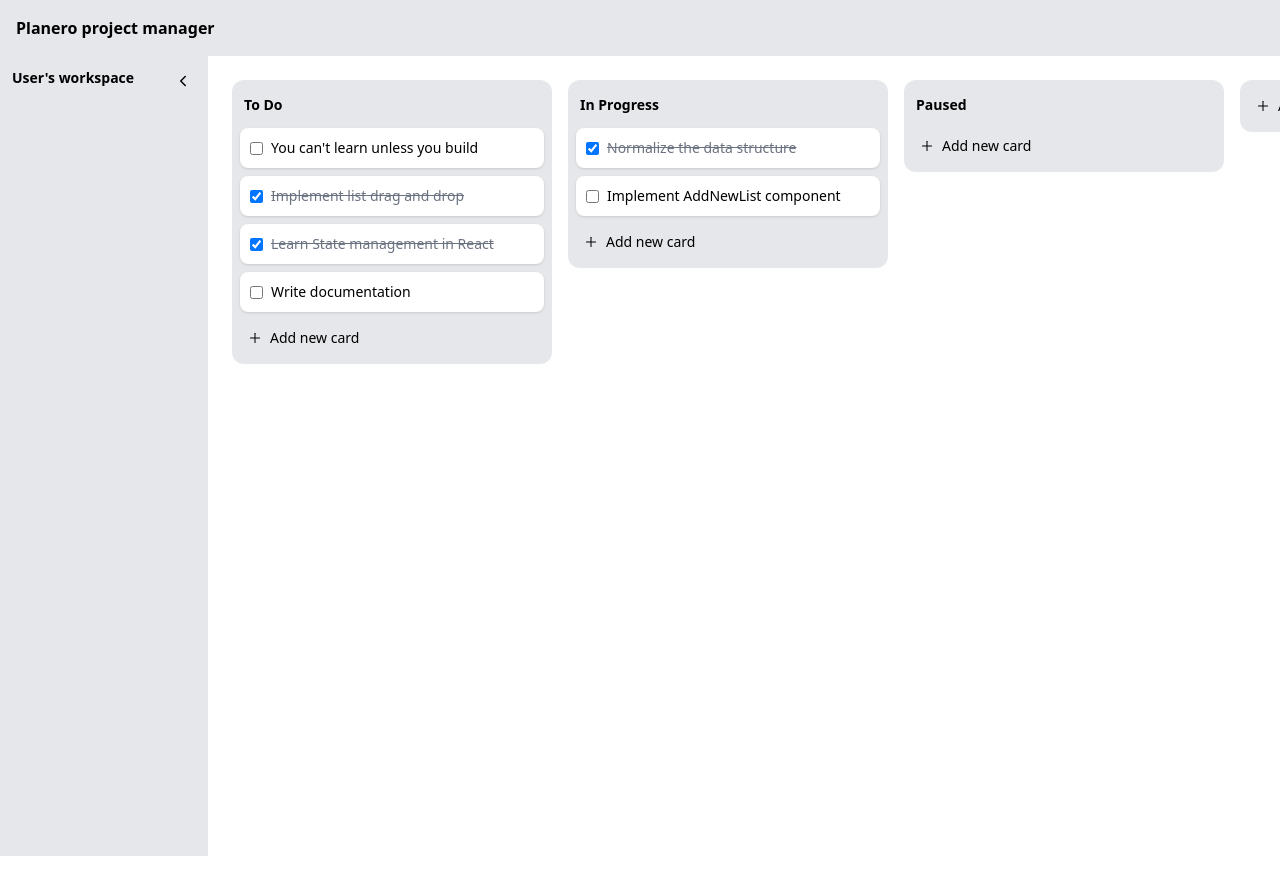
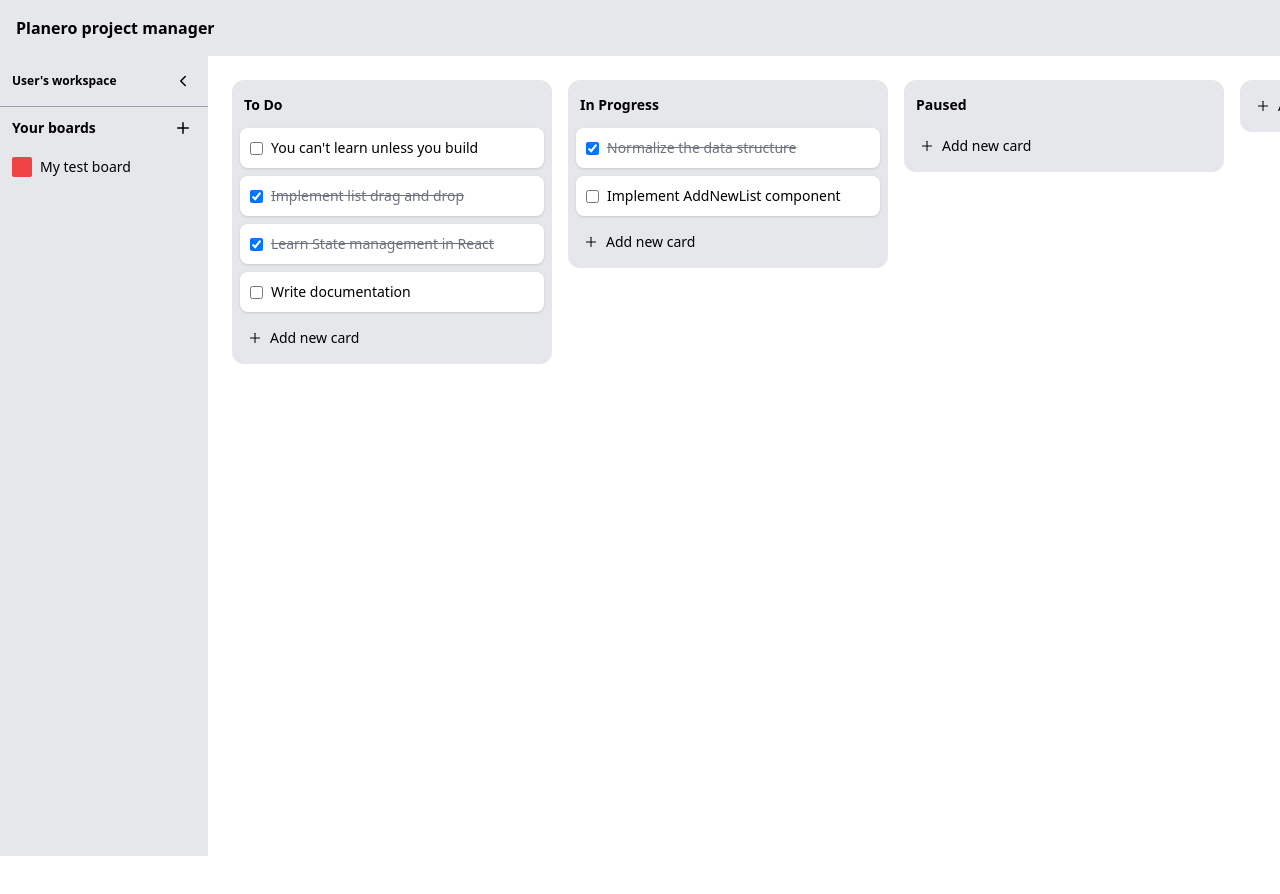
Before and after one commit to raknos13/planero-planner-react, a React (Vite) app: page / in a window 1280 px wide. Shown: the top 894 px of the page. Built offline with nearby package versions, Linux system fonts and the light colour scheme.

Commit message:
Tweak sidebar css and add board seciton

```diff
--- a/src/components/Sidebar.jsx
+++ b/src/components/Sidebar.jsx
@@ -6,20 +6,37 @@ const Sidebar = () => {
 
   return (
     <div
-      className={`h-screen transition-all ease-linear duration-200 ${isCollapsed ? "w-10" : "w-52"} flex-shrink-0 bg-gray-200`}
+      className={`h-screen transition-all ease-linear duration-100 ${isCollapsed ? "w-10" : "w-52"} flex-shrink-0 bg-gray-200`}
     >
       {!isCollapsed && (
-        <div className="flex justify-between align-center p-3 ">
-          <h1 className="font-bold text-sm">User's workspace</h1>
+        <div>
+          <div className="flex justify-between items-center p-3 border-b border-b-slate-400">
+            <h1 className="font-bold text-xs">User&apos;s workspace</h1>
             <button
               onClick={() => setIsCollapsed(!isCollapsed)}
               className="hover:bg-gray-400 p-1 rounded-md"
             >
               <FiChevronLeft size={18} />
             </button>
-          {/* <div> */}
-          {/*   <FiPlus /> */}
-          {/* </div> */}
+          </div>
+          <div className="boardList">
+            <div className="flex justify-between items-center px-3 py-2">
+              <h6 className="text-sm font-bold">Your boards</h6>
+              <button className="hover:bg-gray-400 p-1 rounded-md">
+                <FiPlus size={18} />
+              </button>
+            </div>
+          </div>
+          <ul>
+            <li>
+              <button className="px-3 py-2 w-full text-sm flex justify-start align-baseline">
+                <span className="w-5 h-max rounded-sm mr-2 bg-red-500">
+                  &nbsp;
+                </span>
+                <span>My test board</span>
+              </button>
+            </li>
+          </ul>
         </div>
       )}
       {isCollapsed && (
@@ -28,7 +45,7 @@ const Sidebar = () => {
             onClick={() => setIsCollapsed(!isCollapsed)}
             className="hover:bg-gray-400 p-1 rounded-md"
           >
-            <FiChevronRight />
+            <FiChevronRight size={18} />
           </button>
         </div>
       )}
```
Lines whose indentation alone changed are shown as unchanged.
